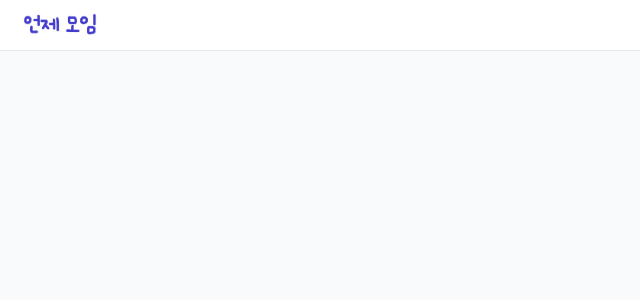
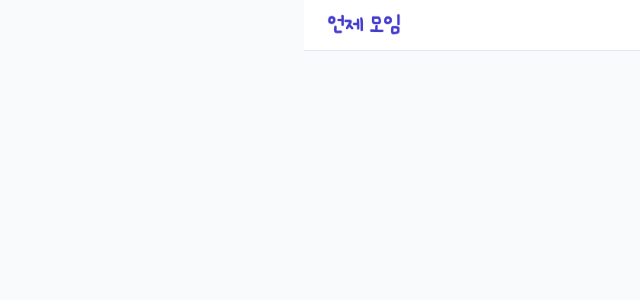
Before and after one commit to kdhqwe1030/time-together, a Next.js app: page / in a window 1280 px wide. Shown: the top 300 px of the page, without its empty margins (0-640 px from the left). Built offline with nearby package versions, Linux system fonts and the light colour scheme.

Commit message:
fix: 전체 레이아웃 2xl로 축소

```diff
--- a/src/app/layout.tsx
+++ b/src/app/layout.tsx
@@ -44,9 +44,9 @@ export default function RootLayout({
         <meta name="viewport" content="width=device-width, initial-scale=1.0" />
       </head>
       <body className="min-h-screen antialiased font-pretendard">
-        <div className="flex flex-col h-screen">
+        <div className="flex flex-col h-screen mx-auto max-w-2xl">
           <Header />
-          <main className="flex-1 overflow-auto mx-auto w-full max-w-3xl bg-color-bg">
+          <main className="flex-1 overflow-auto w-full bg-color-bg">
             {children}
           </main>
         </div>
--- a/src/components/OneDateVote.tsx
+++ b/src/components/OneDateVote.tsx
@@ -411,7 +411,7 @@ const OneDateVote = ({ shareCode, initial }: Props) => {
       </div>
       {/* 하단 고정 버튼 영역 */}
       <div className="fixed bottom-0 left-0 right-0  from-bg via-bg to-bg/80 p-4 pb-6 z-10">
-        <div className="mx-auto max-w-3xl">
+        <div className="mx-auto max-w-2xl ">
           {!mode ? (
             <div className="space-y-2">
               {isError && (
```
